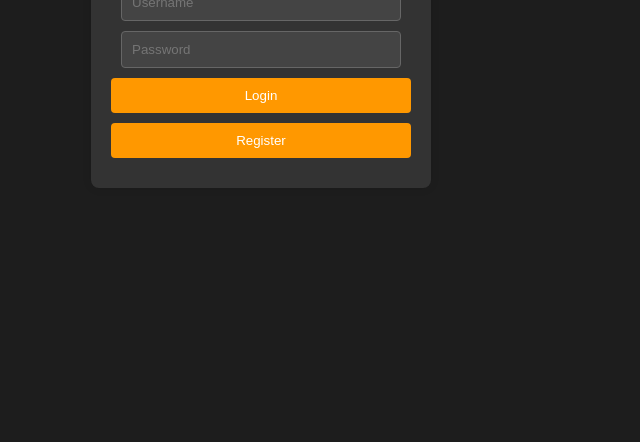
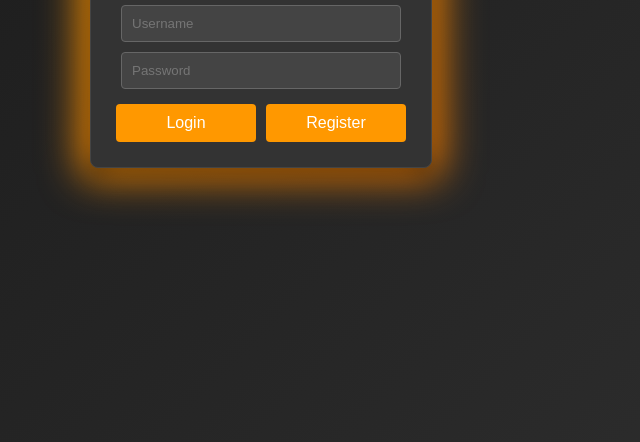
Before and after one commit to XKuijpers/ChatGPTWebsite, a plain HTML site: page index.html in a window 1280 px wide. Shown: the part 358-800 px from the top of the page, without its empty margins (379-1019 px from the left). Drawn offline with Linux system fonts and the light colour scheme.

Commit message:
Update index.html

```diff
--- a/index.html
+++ b/index.html
@@ -11,7 +11,7 @@
             margin: 0;
             padding: 0;
             background-color: #1d1d1d;
-            /* Dark background color */
+            background: linear-gradient(135deg, #1d1d1d 25%, #2e2e2e 100%);
             color: #fff;
             display: flex;
             justify-content: center;
@@ -22,61 +22,73 @@
         .container {
             text-align: center;
             background-color: #333;
-            /* Darker background color */
             padding: 20px;
             border-radius: 8px;
-            box-shadow: 0 0 10px rgba(0, 0, 0, 0.1);
+            box-shadow: 0 8px 16px rgba(0, 0, 0, 0.3);
+            border: 1px solid #444;
             width: 300px;
-            /* Adjusted width to fit the form */
+            position: relative;
+        }
+
+        .container:before {
+            content: '';
+            position: absolute;
+            top: -10px;
+            left: -10px;
+            right: -10px;
+            bottom: -10px;
+            background: linear-gradient(135deg, #ff9800, #f57c00);
+            z-index: -1;
+            border-radius: 10px;
+            filter: blur(20px);
         }
 
         .login-header {
             margin-bottom: 20px;
             font-size: 24px;
             color: #ff9800;
-            /* Orange text color */
         }
 
         .input-field {
             width: calc(100% - 20px);
-            /* Adjusted width to account for padding */
             padding: 10px;
             margin: 0 auto 10px;
-            /* Center the input field */
             border: 1px solid #666;
-            /* Darker border color */
             border-radius: 4px;
             box-sizing: border-box;
             background-color: #444;
-            /* Darker input background color */
             color: #fff;
         }
 
-        .login-button,
-        .register-button {
-            width: 100%;
-            /* Adjusted width to fit the form */
+        .button-group {
+            display: flex;
+            justify-content: space-between;
+        }
+
+        .button {
+            flex: 1;
+            margin: 5px;
             padding: 10px;
             background-color: #ff9800;
-            /* Orange button background color */
             color: #fff;
             border: none;
             border-radius: 4px;
             cursor: pointer;
-            transition: background-color 0.3s ease;
-            margin-bottom: 10px;
-            /* Add margin between buttons */
+            text-align: center;
+            text-decoration: none;
+            font-weight: normal;
+            font-size: 16px;
+            /* Explicitly set the font size */
+            transition: background-color 0.3s ease, transform 0.3s ease;
         }
 
-        .login-button:hover,
-        .register-button:hover {
+        .button:hover {
             background-color: #f57c00;
-            /* Darker orange on hover */
+            transform: scale(1.05);
         }
 
         .login-error {
             color: #ff4444;
-            /* Red error message color */
             margin-top: 10px;
         }
     </style>
@@ -88,40 +100,29 @@
         <form id="login-form">
             <input type="text" id="username" class="input-field" placeholder="Username">
             <input type="password" id="password" class="input-field" placeholder="Password">
-            <button type="submit" class="login-button">Login</button>
+            <div class="button-group">
+                <button type="submit" class="button">Login</button>
+                <a href="register.html" class="button">Register</a>
+            </div>
         </form>
         <p id="login-error" class="login-error" style="display: none;">Incorrect username or password. Please try again.
         </p>
-        <button id="register-button" class="register-button">Register</button>
     </div>
 
     <script>
         document.getElementById("login-form").addEventListener("submit", function (event) {
-            event.preventDefault(); // Prevent form submission
-
-            // Get username and password
+            event.preventDefault();
             var username = document.getElementById("username").value;
             var password = document.getElementById("password").value;
-
-            // Check if the username and password are correct
             var storedPassword = localStorage.getItem(username);
             if (storedPassword && storedPassword === password) {
-                // Store username in sessionStorage
                 sessionStorage.setItem("username", username);
-                // Redirect to todo.html with username in URL
                 window.location.href = "todo.html?username=" + username;
             } else {
-                // Show error message if username or password is incorrect
                 document.getElementById("login-error").style.display = "block";
             }
         });
-
-        // Redirect to registration page when Register button is clicked
-        document.getElementById("register-button").addEventListener("click", function () {
-            window.location.href = "register.html";
-        });
     </script>
-
 </body>
 
 </html>
```
